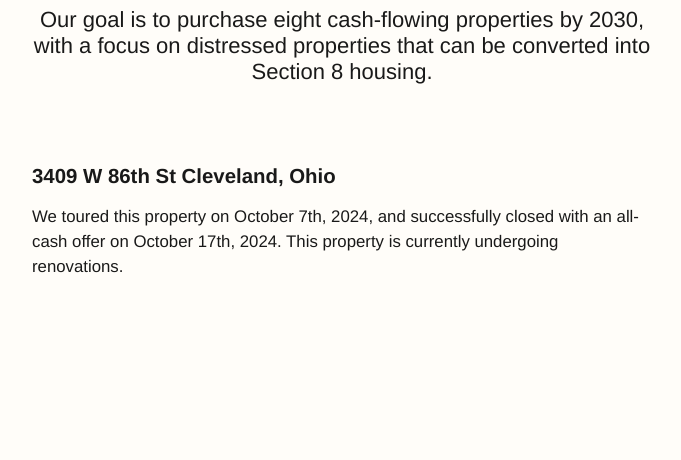
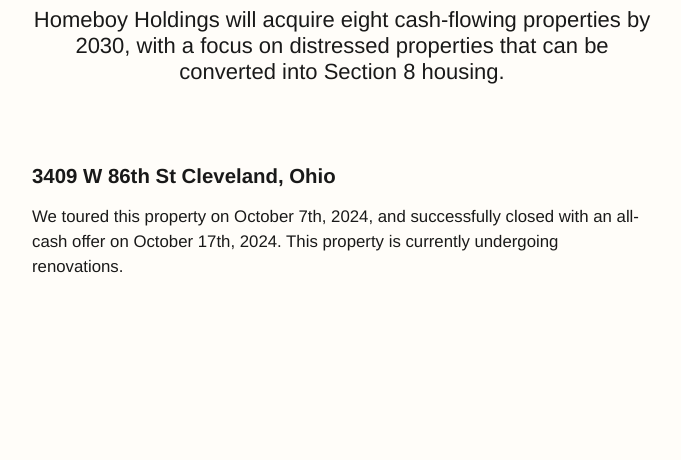
Before and after one commit to garybunofsky/homeboy, a plain HTML site: page index.html in a window 1280 px wide. Shown: the part 340-800 px from the top of the page, without its empty margins (298-979 px from the left). Drawn offline with Linux system fonts and the light colour scheme.

Commit message:
Update index.html

```diff
--- a/index.html
+++ b/index.html
@@ -9,7 +9,7 @@
 <body>
   <section class="text-hero">
     <img src="mark.png" alt="homeboy-logo" />
-    <h2>Our goal is to purchase eight cash-flowing properties by 2030, with a focus on distressed properties that can be converted into Section 8 housing.</h2>
+    <h2>Homeboy Holdings will acquire eight cash-flowing properties by 2030, with a focus on distressed properties that can be converted into Section 8 housing.</h2>
   </section>
   <section class="properties">
     <div class="single">
```
